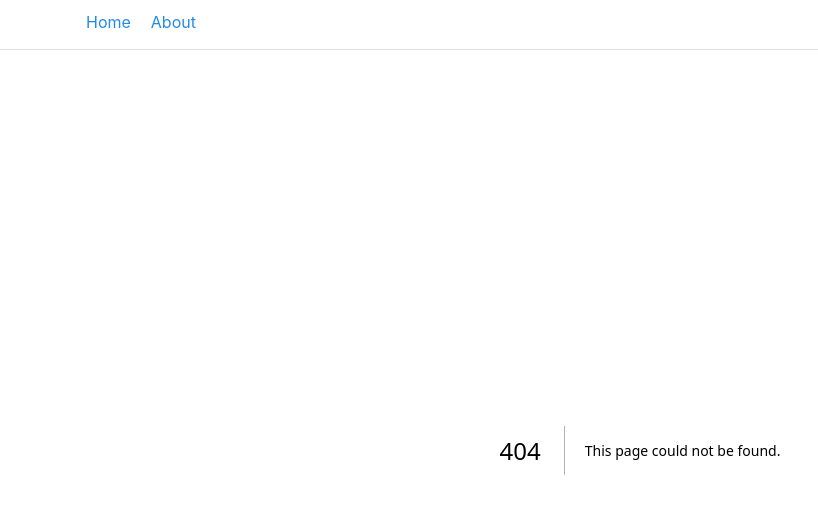
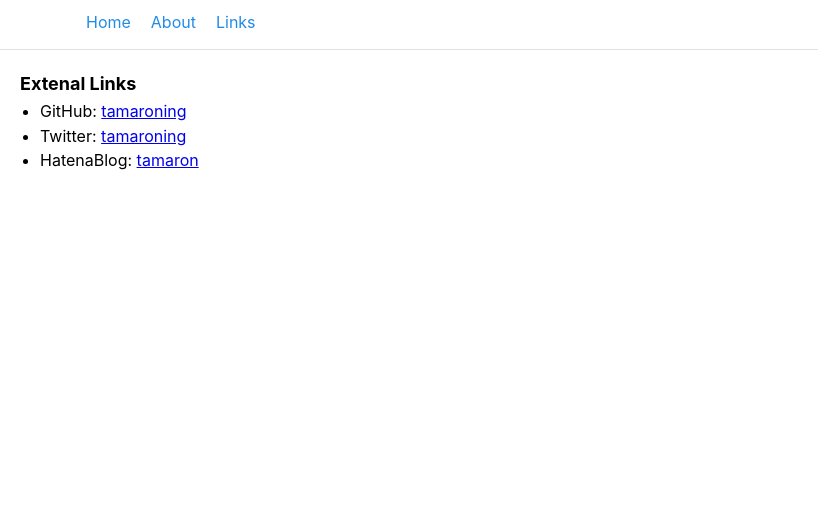
Before and after one commit to tamaroning/tamaroning.github.io, a Next.js app: page /links in a window 1280 px wide. Before the commit this address had no page. Shown: the top 514 px of the page, without its empty margins (0-818 px from the left). Built offline with nearby package versions, Linux system fonts and the light colour scheme.

Commit message:
add icon and links

```diff
--- a/src/app/about/page.tsx
+++ b/src/app/about/page.tsx
@@ -1,12 +1,15 @@
 "use client";
 
 import { List, Space, Text } from "@mantine/core";
+import Image from "next/image";
 import Link from "next/link";
 
 export default function About() {
 	return (
 		<div style={{ margin: 20 }}>
 			<Text fw={700} size="lg">tamaron</Text>
+
+			<Image src="/assets/icon.jpg" alt="icon" width={300} height={300} style={{ borderRadius: "50%" }} />
 
 			<Space h="md" />
 
--- /dev/null
+++ b/src/app/links/page.tsx
@@ -0,0 +1,18 @@
+"use client";
+
+import { List, Text, Space } from "@mantine/core";
+import Link from "next/link";
+
+export default function LinksPage() {
+	return (
+		<div style={{ margin: 20 }}>
+			<Text fw={700} size="lg">Extenal Links</Text>
+			<List>
+				<List.Item>GitHub: <Link href="https://github.com/tamaroning">tamaroning</Link></List.Item>
+				<List.Item>Twitter: <Link href="https://twitter.com/tamaroning">tamaroning</Link></List.Item>
+				<List.Item>HatenaBlog: <Link href="https://tamaron.hatenablog.com/">tamaron</Link></List.Item>
+			</List>
+			<Space h="md" />
+		</div>
+	);
+}
--- a/src/components/header.tsx
+++ b/src/components/header.tsx
@@ -4,6 +4,7 @@ import { useDisclosure } from '@mantine/hooks';
 const mainLinks = [
 	{ link: '/', label: 'Home' },
 	{ link: '/about', label: 'About' },
+	{ link: '/links', label: 'Links' },
 ];
 
 export function MyHeader() {
```
Also changed, not shown: public/assets/icon.jpg (added).
